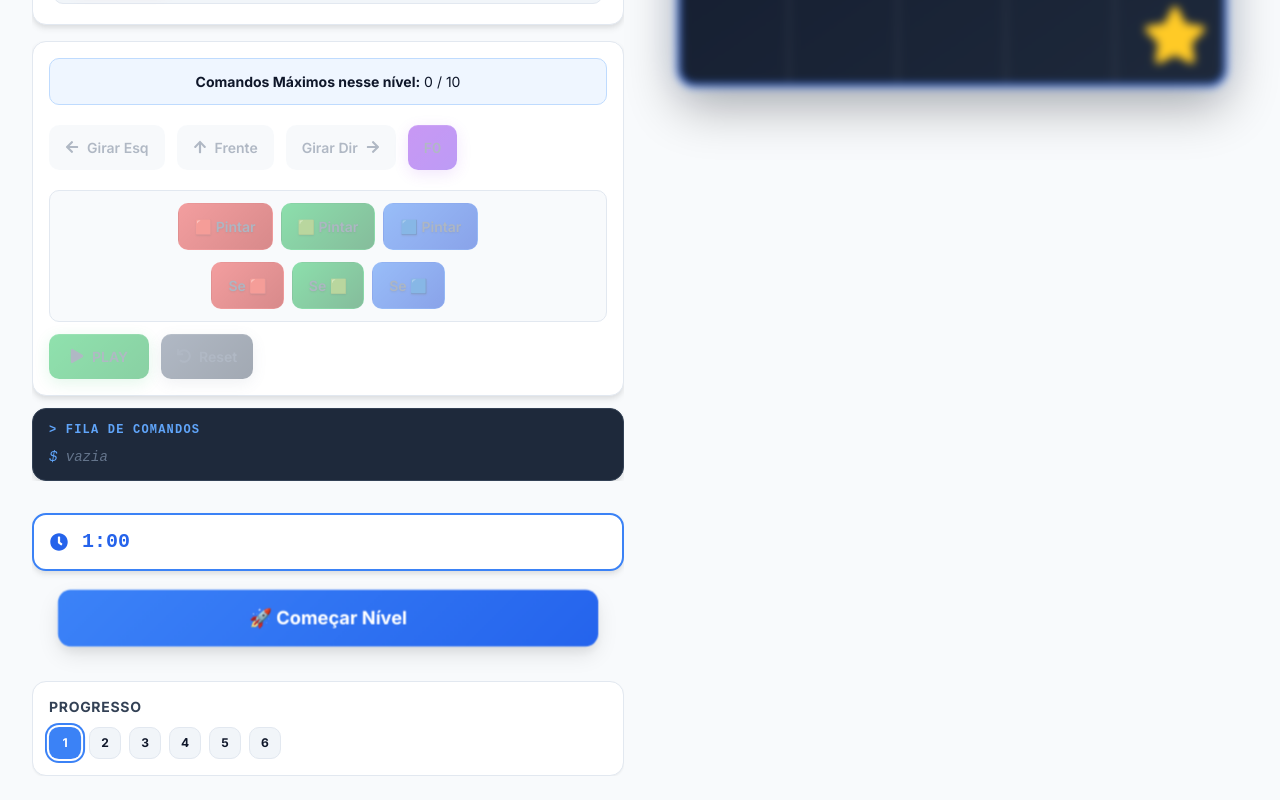
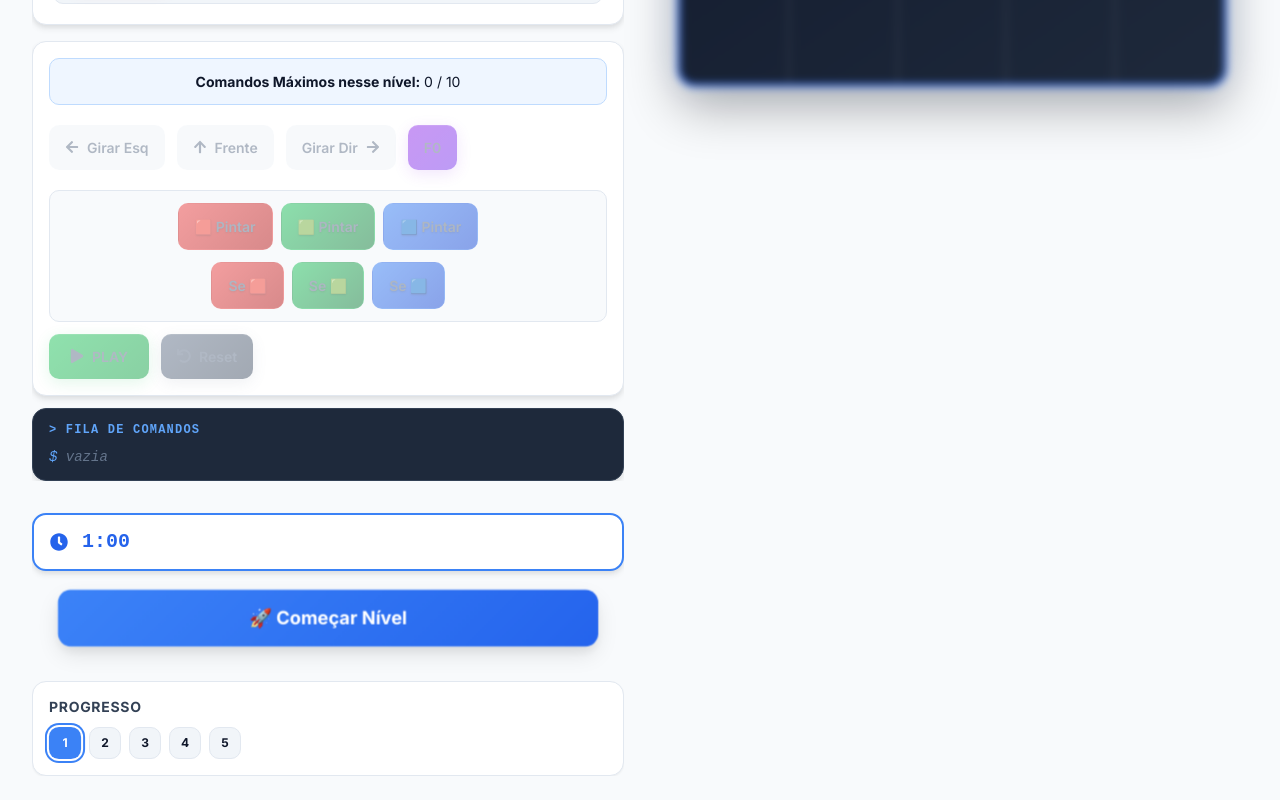
Before and after one commit to DougCristiano/GamIN, a React (Vite) app: page / in a window 1280 px wide. Shown: the part 720-1520 px from the top of the page. Built offline with nearby package versions, Linux system fonts and the light colour scheme.

Commit message:
feat: implement game page, header with level reset, and define initial game levels

```diff
--- a/src/components/layout/Header/Header.tsx
+++ b/src/components/layout/Header/Header.tsx
@@ -1,5 +1,5 @@
 import { useNavigate } from 'react-router-dom';
-import { FaEdit } from 'react-icons/fa';
+import { FaEdit, FaSync } from 'react-icons/fa';
 import type { LevelConfig } from '@/types';
 import styles from './Header.module.css';
 
@@ -19,6 +19,13 @@ export const Header: React.FC<HeaderProps> = ({ hideEditorButton = false }) => {
     navigate('/');
   };
 
+  const handleResetLevels = () => {
+    if (confirm('Deseja carregar as novas missões oficiais? Quaisquer níveis criados localmente serão perdidos.')) {
+      localStorage.removeItem('customLevels');
+      window.location.reload();
+    }
+  };
+
   return (
     <header className={styles.header}>
       <div className={styles.logoContainer} onClick={handleHomeClick} style={{ cursor: 'pointer' }}>
@@ -27,6 +34,9 @@ export const Header: React.FC<HeaderProps> = ({ hideEditorButton = false }) => {
         </span>
       </div>
       <nav className={styles.nav}>
+        <button className={styles.editorBtn} onClick={handleResetLevels} style={{ marginRight: '1rem', background: 'var(--color-secondary-500)' }}>
+          <FaSync /> Novas Missões
+        </button>
         {!hideEditorButton && (
           <button className={styles.editorBtn} onClick={handleEditorClick}>
             <FaEdit /> Editor de Níveis
--- a/src/data/levels.ts
+++ b/src/data/levels.ts
@@ -17,86 +17,83 @@ import type { LevelConfig } from '@/types';
 export const LEVELS: LevelConfig[] = [
   {
     id: 1,
-    name: 'Nível 1 - Primeiro Passo',
-    robotStart: { x: 0, y: 0 },
-    starPositions: [{ x: 4, y: 4 }],
+    name: '1. O Início - Movimento e Funções',
+    robotStart: { x: 1, y: 1 },
+    starPositions: [{ x: 3, y: 3 }],
     gridSize: 5,
     maxCommands: 10,
     functionLimits: { F0: 5 },
     timeLimit: 60,
+    obstacles: [
+      { x: 2, y: 2 },
+    ]
   },
   {
     id: 2,
-    name: 'Nível 2 - Desafio Intermediário',
-    robotStart: { x: 0, y: 0 },
-    starPositions: [{ x: 3, y: 2 }],
+    name: '2. Linha de Montagem - Recursão',
+    robotStart: { x: 0, y: 2 },
+    starPositions: [{ x: 4, y: 2 }],
     gridSize: 5,
-    maxCommands: 8,
-    functionLimits: { F0: 4, F1: 3 },
-    timeLimit: 45,
+    maxCommands: 5,
+    functionLimits: { F0: 5 },
+    obstacles: [],
+    // Dica: Use recursão para chegar lá com poucos comandos
   },
   {
     id: 3,
-    name: 'Nível 3 - Desafio Avançado',
+    name: '3. Segurança Máxima - Chaves',
     robotStart: { x: 0, y: 0 },
-    starPositions: [{ x: 2, y: 4 }],
+    starPositions: [{ x: 4, y: 4 }],
+    keys: [{ id: 'blue', position: { x: 4, y: 0 } }],
+    doors: [{ id: 'blue', position: { x: 2, y: 2 } }],
+    obstacles: [
+      { x: 2, y: 0 }, { x: 2, y: 1 }, { x: 2, y: 3 }, { x: 2, y: 4 }, // Parede vertical com porta no meio
+      { x: 0, y: 2 }, { x: 1, y: 2 }, // Bloqueio horizontal parcial
+    ],
     gridSize: 5,
-    maxCommands: 10,
-    functionLimits: { F0: 5, F1: 4 },
+    maxCommands: 20,
+    functionLimits: { F0: 8, F1: 8 },
   },
   {
     id: 4,
-    name: 'Nível 4 - Múltiplas Estrelas',
-    robotStart: { x: 2, y: 2 },
-    starPositions: [
-      { x: 0, y: 0 },
-      { x: 4, y: 0 },
-      { x: 4, y: 4 },
+    name: '4. Piloto Automático - Condicionais',
+    robotStart: { x: 0, y: 0 }, // Começa virado para Norte (padrão) -> precisa virar East
+    starPositions: [{ x: 1, y: 1 }], // Perto do fim do loop
+    gridSize: 6,
+    coloredCells: [
+      { position: { x: 5, y: 0 }, color: 'RED' }, // Canto Superior Direito
+      { position: { x: 5, y: 5 }, color: 'RED' }, // Canto Inferior Direito
+      { position: { x: 0, y: 5 }, color: 'RED' }, // Canto Inferior Esquerdo
+      { position: { x: 0, y: 0 }, color: 'GREEN' }, // Início (opcional, só pra decorar)
     ],
-    gridSize: 5,
-    maxCommands: 12,
-    functionLimits: { F0: 6, F1: 5, F2: 4 },
+    obstacles: [
+      { x: 1, y: 1 }, { x: 2, y: 1 }, { x: 3, y: 1 }, { x: 4, y: 1 },
+      { x: 1, y: 2 }, { x: 4, y: 2 },
+      { x: 1, y: 3 }, { x: 4, y: 3 },
+      { x: 1, y: 4 }, { x: 2, y: 4 }, { x: 3, y: 4 }, { x: 4, y: 4 },
+    ], // Ilha central para forçar a volta externa
+    maxCommands: 10,
+    functionLimits: { F0: 20, F1: 10 },
+    // Objetivo: Dar a volta. Se Vermelho -> Vire a Direita. F0: IF_RED RIGHT, MOVE, F0
   },
   {
     id: 5,
-    name: 'Nível 5 - Chave e Porta',
-    robotStart: { x: 0, y: 2 },
-    starPositions: [{ x: 4, y: 2 }],
-    keys: [{ id: 'red', position: { x: 0, y: 0 } }],
-    doors: [{ id: 'red', position: { x: 2, y: 2 } }],
-    obstacles: [
-      { x: 2, y: 0 },
-      { x: 2, y: 1 },
-      { x: 2, y: 3 },
-      { x: 2, y: 4 },
+    name: '5. O Pintor - Memória de Estado',
+    robotStart: { x: 2, y: 2 },
+    // Vamos fazer um nível onde ele precisa ir e voltar.
+    // Ou melhor: Pintar os cantos de uma sala.
+    // Mas ele precisa coletar estrelas.
+    // Vamos colocar 4 estrelas nos cantos.
+    gridSize: 5,
+    starPositions: [
+      { x: 0, y: 0 }, { x: 4, y: 0 },
+      { x: 0, y: 4 }, { x: 4, y: 4 }
     ],
-    gridSize: 5,
+    obstacles: [],
     maxCommands: 15,
-    functionLimits: { F0: 7, F1: 6 },
-  },
-  {
-    id: 6,
-    name: 'Nível 6 - Chaves Coloridas',
-    robotStart: { x: 0, y: 0 },
-    starPositions: [{ x: 4, y: 4 }],
-    keys: [
-      { id: 'blue', position: { x: 0, y: 4 } },
-      { id: 'green', position: { x: 4, y: 0 } },
-    ],
-    doors: [
-      { id: 'blue', position: { x: 2, y: 2 } },
-      { id: 'green', position: { x: 3, y: 3 } },
-    ],
-    obstacles: [
-      { x: 1, y: 2 },
-      { x: 2, y: 1 },
-      { x: 3, y: 2 },
-      { x: 2, y: 3 },
-    ],
-    gridSize: 5,
-    maxCommands: 20,
-    functionLimits: { F0: 8, F1: 7, F2: 6 },
-  },
+    functionLimits: { F0: 20, F1: 10 },
+    // Dica: Use pintura para marcar onde já foi ou mudar comportamento
+  }
 ];
 
 /**
--- a/src/pages/GamePage.tsx
+++ b/src/pages/GamePage.tsx
@@ -19,7 +19,7 @@ function GamePage() {
     };
 
     // Carregar na montagem
-    loadLevels();
+    // loadLevels(); // Temporariamente desabilitado para forçar novos níveis
 
     // Listener para mudanças no localStorage (sincroniza entre guias)
     const handleStorageChange = (e: StorageEvent) => {
```
